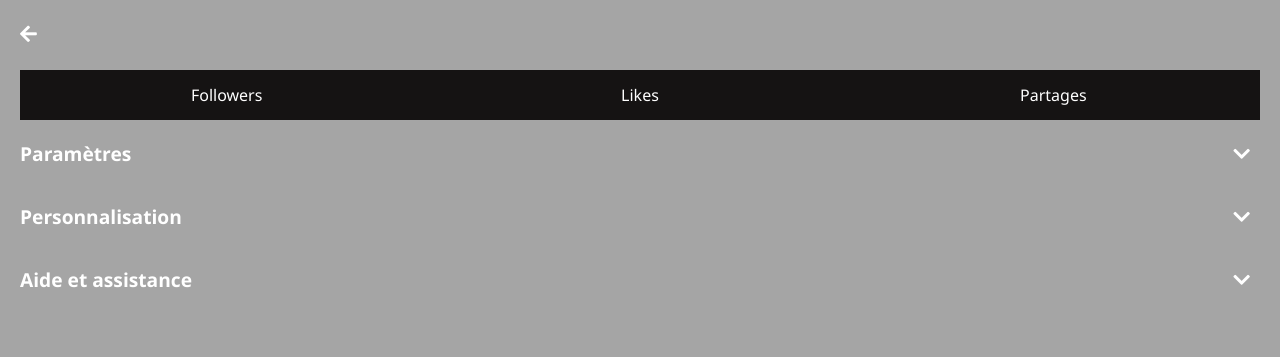
After one commit to Alidouwarma09/Django_Chat_project, a Django app: page /Utilisateur/parametre/ in a window 1280 px wide. The commit adds this page. Shown: the top 357 px of the page. Run offline with Django 5.2, Linux system fonts and the light colour scheme.

Commit message:
commit 37

```diff
--- a/Model/models.py
+++ b/Model/models.py
@@ -58,6 +58,7 @@ class Utilisateur(AbstractBaseUser):
     image = models.ImageField(upload_to='ImageUser/')
     USERNAME_FIELD = 'username'
     objects = MyUserManager()
+    theme_sombre = models.BooleanField(default=False)
 
     def __str__(self):
         return f"{self.nom} {self.prenom}"
--- /dev/null
+++ b/Utilisateur/templates/parametre.html
@@ -0,0 +1,203 @@
+<!DOCTYPE html>
+<html lang="fr">
+<head>
+    <meta charset="UTF-8">
+    <meta name="viewport" content="width=device-width, initial-scale=1.0">
+    <title>Paramètres de l'Application</title>
+    <link rel="stylesheet" href="https://cdnjs.cloudflare.com/ajax/libs/font-awesome/5.15.3/css/all.min.css">
+    <style>
+        body {
+            font-family: 'Segoe UI', Tahoma, Geneva, Verdana, sans-serif;
+            {% if request.user.theme_sombre %}
+                background-color: #0d0c0c;
+               {% else %}
+                background-color: #a5a5a5;
+               {% endif %}
+            color: #fff;
+            margin: 0;
+            padding: 20px;
+        }
+        .settings-menu {
+            list-style-type: none;
+            padding: 0;
+            border-radius: 20px;
+        {% if request.user.theme_sombre %}
+            background-color: rgb(22 24 24);
+        {% else %}
+            background-color: rgb(111, 117, 117);
+        {% endif %}
+
+            overflow: hidden;
+            max-height: 0;
+            transition: max-height 0.2s ease-out;
+
+        }
+        .settings-menu li {
+            padding: 12px;
+            border-bottom: 1px solid #2e2e44;
+        }
+        .settings-menu li:hover {
+            cursor: pointer;
+        }
+        .icon {
+            margin-right: 10px;
+        }
+        .settings-header {
+            font-size: 1.2em;
+            margin: 20px 0 10px;
+        }
+        .toggle {
+            float: right;
+            margin-top: -3px;
+        }
+        .toggle input {
+            position: relative;
+            width: 40px;
+            height: 20px;
+            -webkit-appearance: none;
+            background: #c6c6c6;
+            outline: none;
+            border-radius: 20px;
+            box-shadow: inset 0 0 5px rgba(0,0,0,0.2);
+            transition: .5s;
+        }
+        .toggle input:checked {
+            background: #03a9f4;
+        }
+        .toggle input:before {
+            content: '';
+            position: absolute;
+            width: 18px;
+            height: 18px;
+            border-radius: 18px;
+            top: 1px;
+            left: 1px;
+            background: #fff;
+            transform: scale(1.1);
+            box-shadow: 0 2px 5px rgba(0,0,0,0.2);
+            transition: .5s;
+        }
+        .toggle input:checked:before {
+            left: 21px;
+        }
+        .back-link {
+            position: absolute;
+            top: 20px;
+            left: 20px;
+            color: #fff;
+            text-decoration: none;
+            font-size: 1.2em;
+        }
+
+        .settings-menu.show {
+            max-height: 200px; /* ajustez la hauteur maximale selon votre besoin */
+        }
+        .settings-header {
+            position: relative; /* Permet de positionner la flèche correctement */
+        }
+
+        .fa-chevron-down {
+            position: absolute;
+            top: 50%;
+            right: 10px;
+            transform: translateY(-50%);
+            transition: transform 0.3s ease;
+        }
+
+
+    .rotation{
+        transform: translateY(-50%) rotate(180deg);
+    }
+        .hauteur {
+            display: flex;
+            justify-content: space-around;
+            align-items: center;
+            height: 50px; /* Hauteur de la div */
+            background-color: #151313; /* Couleur de fond */
+            margin-top: 50px;
+        }
+
+        .hauteur-item {
+            flex: 1;
+            text-align: center;
+        }
+    </style>
+</head>
+<body data-theme-sombre="{% if request.user.theme_sombre %}true{% else %}false{% endif %}">
+<a href="{% url 'Utilisateur:acceuil' %}" class="back-link"><i class="fas fa-arrow-left"></i></a>
+<div class="settings">
+    <div class="hauteur">
+        <div class="hauteur-item">Followers</div>
+        <div class="hauteur-item">Likes</div>
+        <div class="hauteur-item">Partages</div>
+    </div>
+    <h1 class="settings-header">Paramètres <i class="fas fa-chevron-down"></i></h1>
+    <ul class="settings-menu">
+        <li><span class="icon"><i class="fas fa-user-circle"></i></span>Profil & Comptes</li>
+        <li><span class="icon"><i class="fas fa-lock"></i></span>Sécurité</li>
+        <li><span class="icon"><i class="fas fa-shield-alt"></i></span>Confidentialité & Sécurité</li>
+        <li><span class="icon"><i class="fas fa-credit-card"></i></span>Facturation & Abonnement</li>
+    </ul>
+
+    <h1 class="settings-header">Personnalisation <i class="fas fa-chevron-down"></i></h1>
+    <ul class="settings-menu">
+        <li><span class="icon"><i class="fas fa-moon"></i></span>Mode Sombre
+            <label class="toggle">
+                <form method="post">
+                    {% csrf_token %}
+                    <input id="dark-mode-toggle" type="checkbox" {% if request.user.theme_sombre %}checked{% endif %}>
+                </form>
+            </label>
+        </li>
+    </ul>
+
+    <h1 class="settings-header">Aide et assistance <i class="fas fa-chevron-down"></i></h1>
+    <ul class="settings-menu">
+        <li><span class="icon"><i class="fas fa-question-circle"></i></span>Aide et support</li>
+    </ul>
+</div>
+</body>
+<script src="https://code.jquery.com/jquery-3.6.0.min.js"></script>
+<script>
+    $(document).ready(function() {
+        $('#dark-mode-toggle').change(function() {
+            var isChecked = $(this).is(':checked');
+            var url = '{% url "Utilisateur:UpdateThemeSombre" %}';
+            var csrftoken = $('[name="csrfmiddlewaretoken"]').val();
+
+            $.ajax({
+                url: url,
+                type: 'POST',
+                data: {
+                    'theme_sombre': isChecked,
+                    'csrfmiddlewaretoken': csrftoken
+                },
+                success: function(response) {
+                    if (response.success) {
+                        if (response.theme_sombre) {
+                            $('body').css('background-color', '#0d0c0c');
+                        } else {
+                            $('body').css('background-color', '#a5a5a5');
+                        }
+                        console.log(response);
+                    }
+                },
+                error: function(xhr, status, error) {
+                    console.log(xhr.status + ": " + xhr.responseText);
+                }
+            });
+        });
+    });
+</script>
+<script>
+    var settingsMenus = document.querySelectorAll('.settings-menu');
+    var headers = document.querySelectorAll('.settings-header');
+    headers.forEach(function(header) {
+        header.addEventListener('click', function() {
+            header.nextElementSibling.classList.toggle('show');
+            header.querySelector('.fa-chevron-down').classList.toggle('rotation');
+        });
+    });
+
+</script>
+</html>
--- a/Utilisateur/urls.py
+++ b/Utilisateur/urls.py
@@ -22,5 +22,8 @@ urlpatterns = [
     path('apk/afficher_commentaire/', afficher_commentaire, name='afficher_commentaire'),
     path('apk/get_comment_count/', get_comment_count, name='get_comment_count'),
     path('creer/', views.creer_publication, name='creer_publication'),
+    path('parametre/', views.parametre, name='parametre'),
+    path('UpdateThemeSombre/', views.UpdateThemeSombre.as_view(), name='UpdateThemeSombre'),
+
 
 ]
--- a/Utilisateur/views.py
+++ b/Utilisateur/views.py
@@ -10,6 +10,8 @@ from django.db.models import Q
 from django.shortcuts import render, redirect, get_object_or_404
 from django.http import HttpResponse, JsonResponse, StreamingHttpResponse
 from django.urls import reverse
+from django.utils.decorators import method_decorator
+from django.views import View
 from django.views.decorators.csrf import csrf_exempt
 
 from Model.models import Utilisateur, Message, Publication, Like, Comment, Publication
@@ -284,3 +286,16 @@ def creer_publication(request):
         publication = Publication.objects.create(utilisateur_id=utilisateur_id, contenu=texte,
                                                  couleur_fond=couleur_fond)
         return redirect('Utilisateur:acceuil')
+
+
+def parametre(request):
+    return render(request, 'parametre.html')
+
+
+@method_decorator(login_required(login_url='Utilisateur:Connexion_utlisateur'), name='dispatch')
+class UpdateThemeSombre(View):
+    def post(self, request, *args, **kwargs):
+        theme_sombre = request.POST.get('theme_sombre', 'false')
+        request.user.theme_sombre = theme_sombre.lower() == 'true'
+        request.user.save()
+        return JsonResponse({'success': True, 'theme_sombre': request.user.theme_sombre})
```
Also changed, not shown: Utilisateur/static/accueil_utilisateur/css/styles.css (+9 -20 lines), Utilisateur/templates/accueil_utilisateur.html (+31 -11 lines), Model/migrations/0002_utilisateur_theme_sombre.py (added), Utilisateur/static/badge.png (added).
